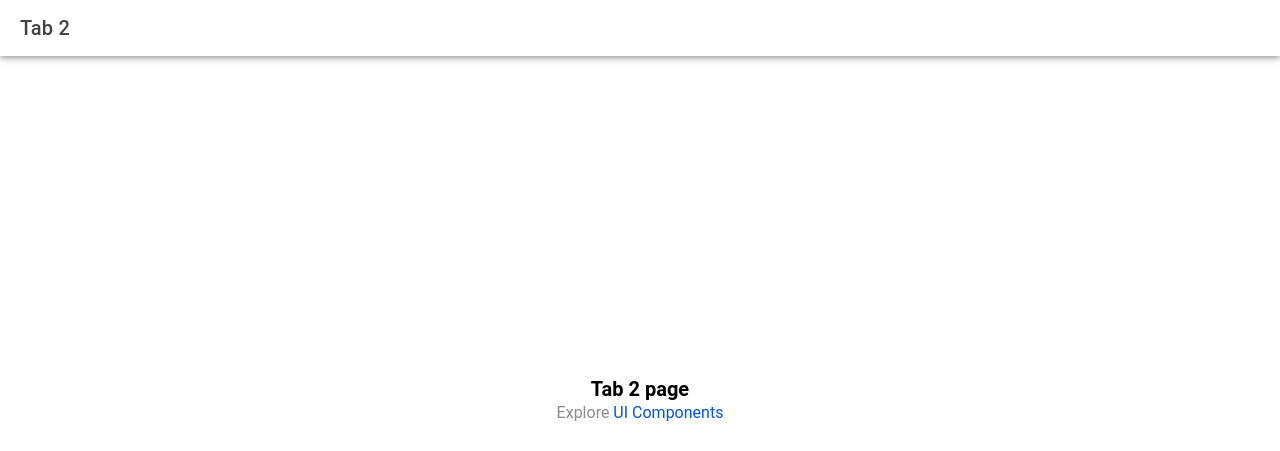
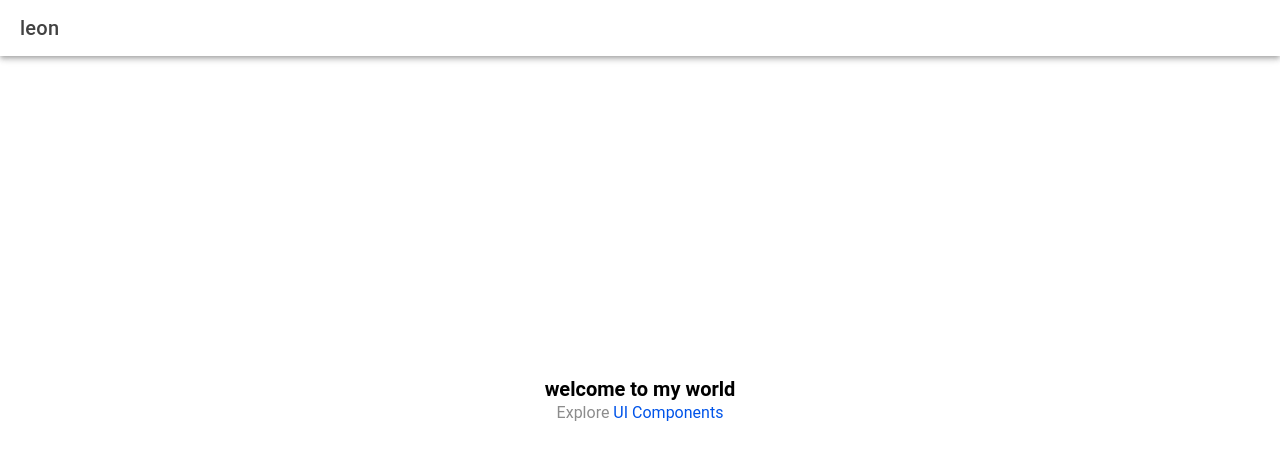
Before and after one commit to leonnwosu/my-activity-app, a React (Vite) app: page /tab2 in a window 1280 px wide. Shown: the top 451 px of the page. Built offline with nearby package versions, Linux system fonts and the light colour scheme.

Commit message:
page 2 change

```diff
--- a/src/pages/Tab2.tsx
+++ b/src/pages/Tab2.tsx
@@ -7,16 +7,16 @@ const Tab2: React.FC = () => {
     <IonPage>
       <IonHeader>
         <IonToolbar>
-          <IonTitle>Tab 2</IonTitle>
+          <IonTitle>leon</IonTitle>
         </IonToolbar>
       </IonHeader>
       <IonContent fullscreen>
         <IonHeader collapse="condense">
           <IonToolbar>
-            <IonTitle size="large">Tab 2</IonTitle>
+            <IonTitle size="large">leon na master</IonTitle>
           </IonToolbar>
         </IonHeader>
-        <ExploreContainer name="Tab 2 page" />
+        <ExploreContainer name="welcome to my world" />
       </IonContent>
     </IonPage>
   );
```
